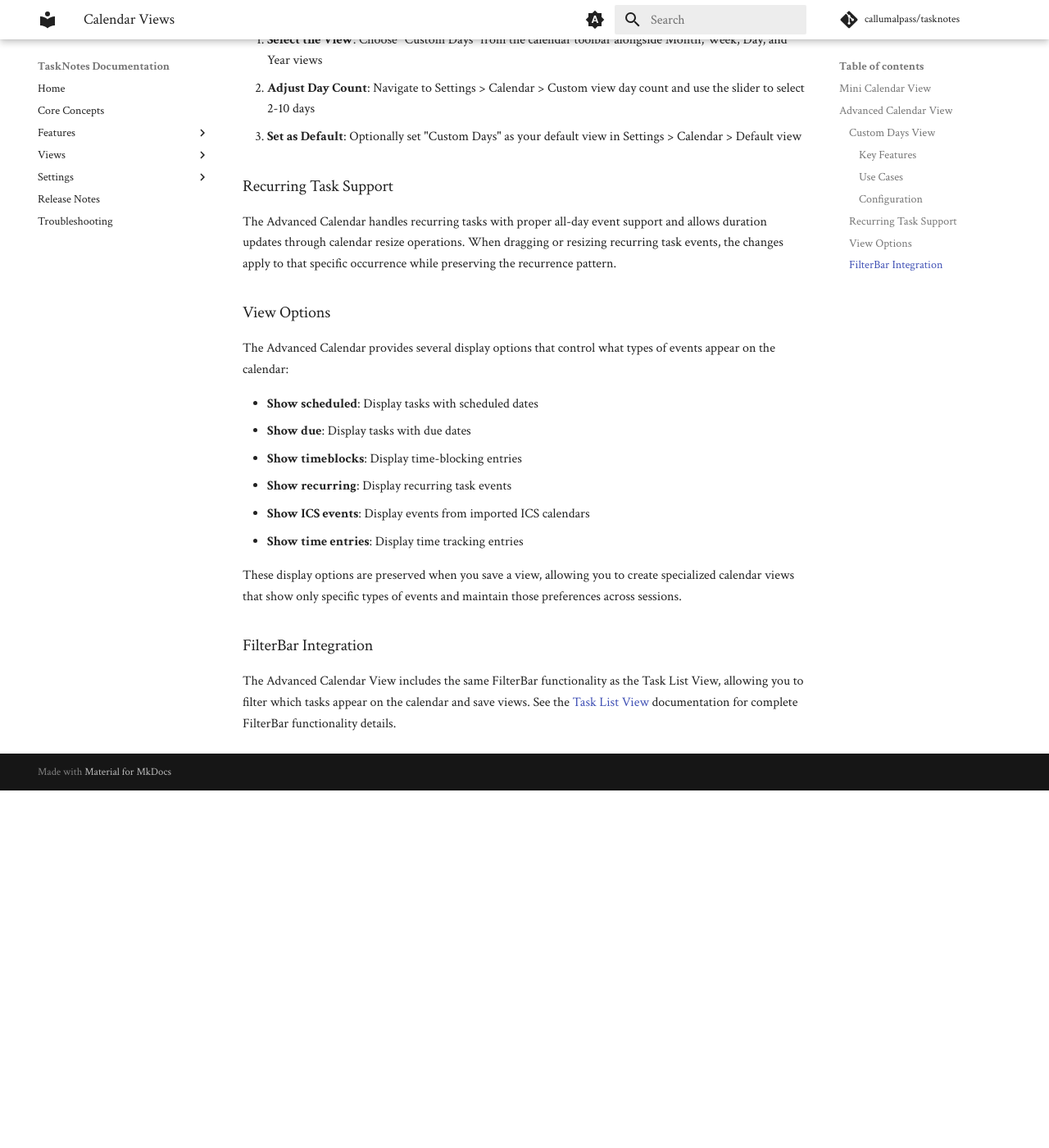
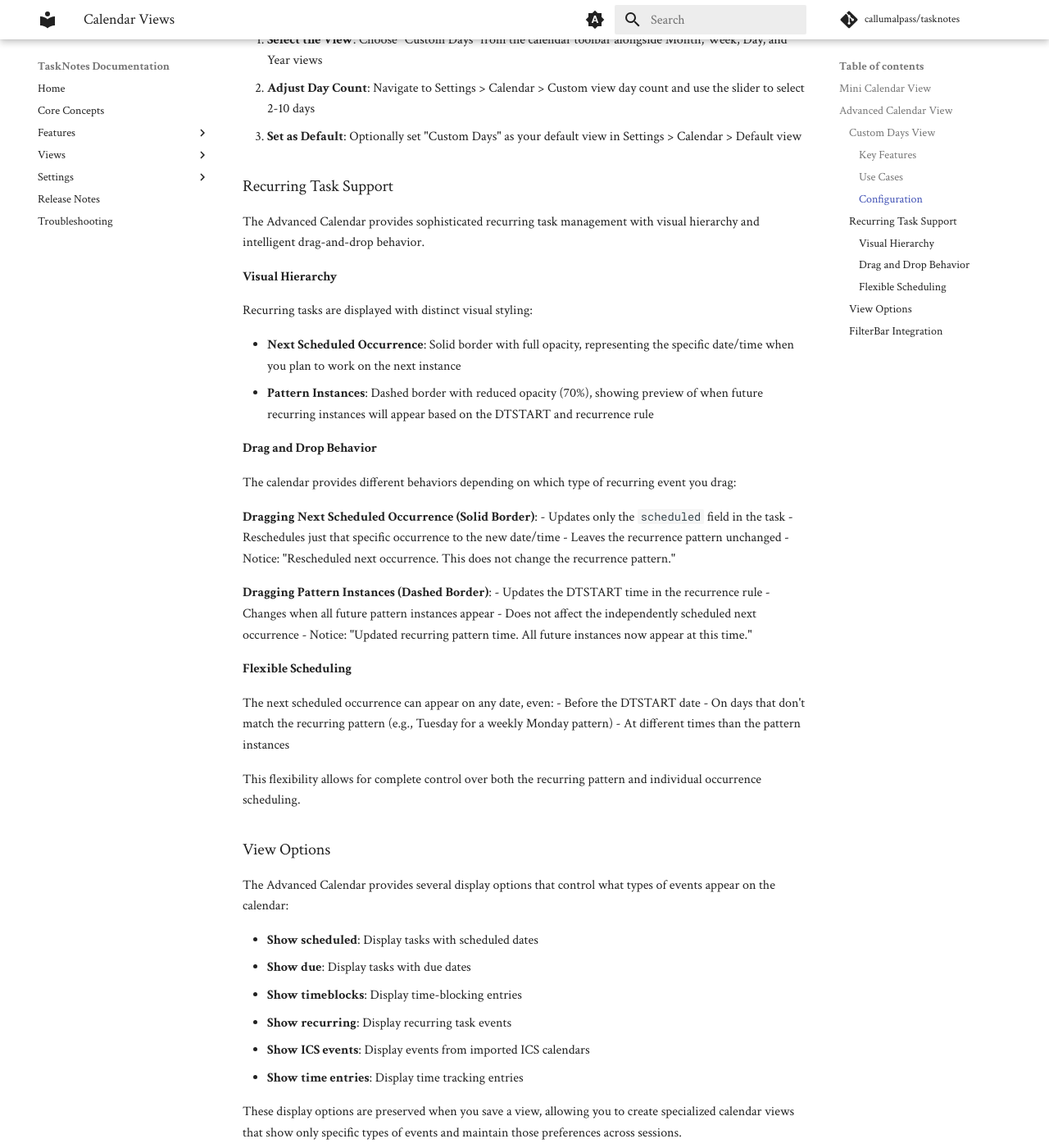
Before and after one commit to thisisthedave/tasknotes, an MkDocs documentation site: the page built from docs/views/calendar-views.md, in a window 1280 px wide and 1400 px high, scrolled down 1087 px. Shown: the whole window at 82% size. Built offline with MkDocs 1.6.1 and Material for MkDocs 9.7.7, drawn with Linux system fonts in a browser that asks for light colours; comment, search, counter and statistics services are not loaded; before the commit the page ends 2051 px from its top, so only the background shows below that.

Commit message:
docs: Update calendar views documentation for new recurring task behavior
Enhanced the recurring task support section to document:

- Visual hierarchy: Solid borders for next occurrence, dashed for pattern instances
- Drag behaviors: Different actions based on event type being dragged
- User feedback: Specific notice messages for each drag operation
- Flexible scheduling: Next occurrence can appear outside the recurring pattern

Replaces basic description with detailed explanation of the sophisticated
drag-and-drop system and visual distinctions that give users complete control
over recurring task scheduling.

```diff
--- a/docs/views/calendar-views.md
+++ b/docs/views/calendar-views.md
@@ -37,7 +37,39 @@ The Custom Days view is particularly useful for:
 
 ### Recurring Task Support
 
-The Advanced Calendar handles recurring tasks with proper all-day event support and allows duration updates through calendar resize operations. When dragging or resizing recurring task events, the changes apply to that specific occurrence while preserving the recurrence pattern.
+The Advanced Calendar provides sophisticated recurring task management with visual hierarchy and intelligent drag-and-drop behavior.
+
+#### Visual Hierarchy
+
+Recurring tasks are displayed with distinct visual styling:
+
+- **Next Scheduled Occurrence**: Solid border with full opacity, representing the specific date/time when you plan to work on the next instance
+- **Pattern Instances**: Dashed border with reduced opacity (70%), showing preview of when future recurring instances will appear based on the DTSTART and recurrence rule
+
+#### Drag and Drop Behavior
+
+The calendar provides different behaviors depending on which type of recurring event you drag:
+
+**Dragging Next Scheduled Occurrence (Solid Border)**:
+- Updates only the `scheduled` field in the task
+- Reschedules just that specific occurrence to the new date/time
+- Leaves the recurrence pattern unchanged
+- Notice: "Rescheduled next occurrence. This does not change the recurrence pattern."
+
+**Dragging Pattern Instances (Dashed Border)**:
+- Updates the DTSTART time in the recurrence rule
+- Changes when all future pattern instances appear
+- Does not affect the independently scheduled next occurrence
+- Notice: "Updated recurring pattern time. All future instances now appear at this time."
+
+#### Flexible Scheduling
+
+The next scheduled occurrence can appear on any date, even:
+- Before the DTSTART date
+- On days that don't match the recurring pattern (e.g., Tuesday for a weekly Monday pattern)
+- At different times than the pattern instances
+
+This flexibility allows for complete control over both the recurring pattern and individual occurrence scheduling.
 
 ### View Options
 
```
